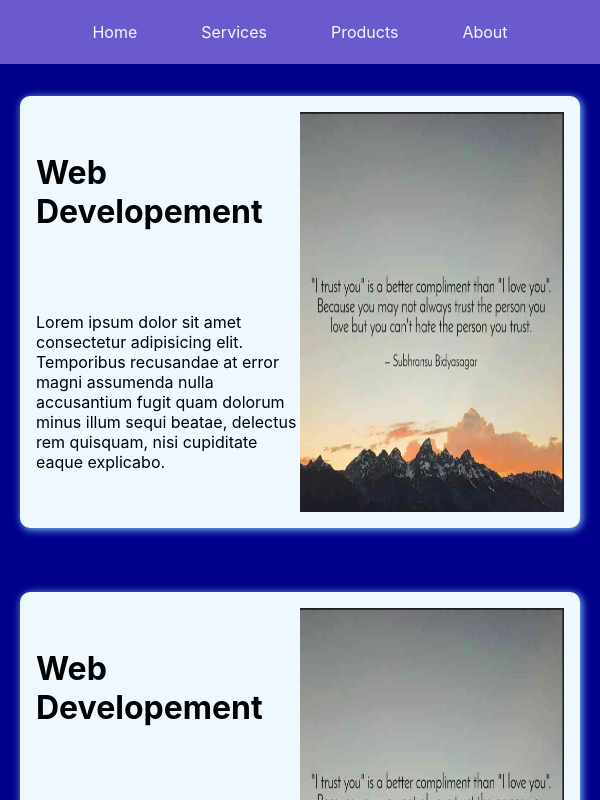
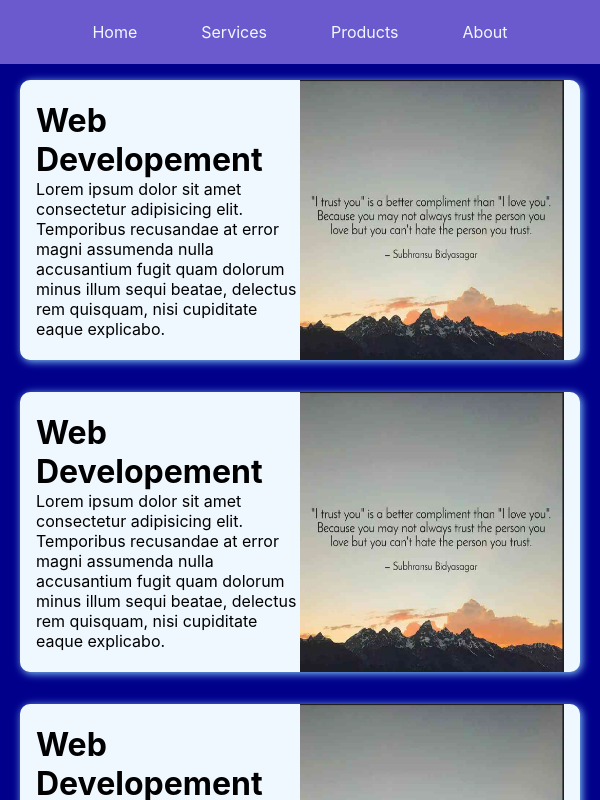
Before and after one commit to weldxit/weldx, a Next.js app: page /Services in a window 600 px wide. Shown: the top 800 px of the page. Built offline with nearby package versions, Linux system fonts and the light colour scheme.

Commit message:
responsive_done

```diff
--- a/styles/Default.module.css
+++ b/styles/Default.module.css
@@ -258,13 +258,12 @@
 
     .sec2div{
         padding: 0 .35rem;
-        grid-auto-rows: auto;
+        grid-auto-rows: minmax(90vh, auto);
     }
 
     .sec2div div {
         justify-content: center;
         margin: .35rem .20rem;
-        border-radius: 10px;
     }
 
 }
--- a/styles/Service.module.css
+++ b/styles/Service.module.css
@@ -118,4 +118,18 @@
     }
 }
 @media (min-width: 520px) and (max-width: 690px){
+    .each_service{
+        margin: 1rem 0rem;
+        height: 280px;
+    }
+
+    .service_text {
+        justify-content:center;
+        width: 35vh;
+    }
+
+    .service_img {
+        width: 35vh;
+        height: 35vh;
+    }
 }
```
